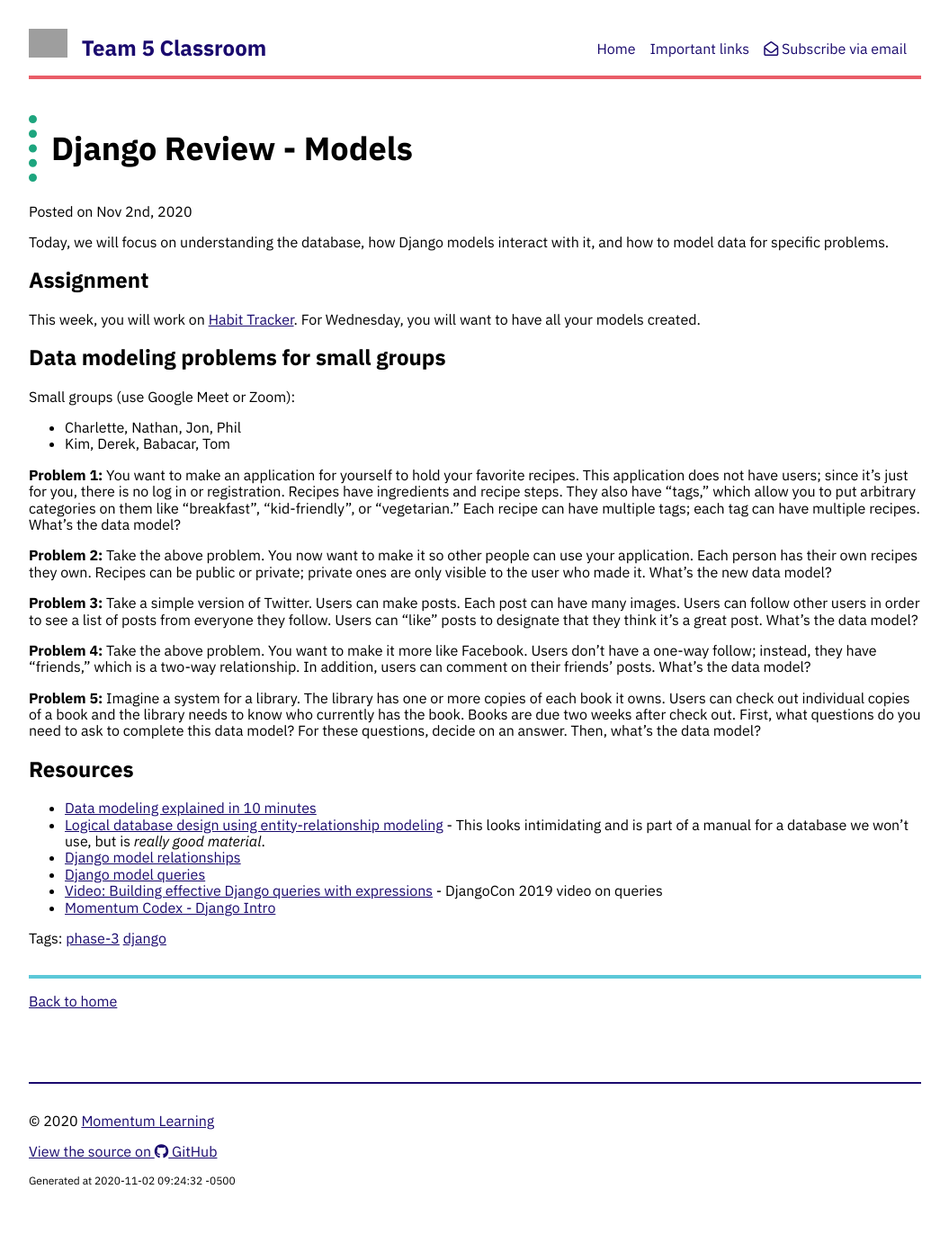
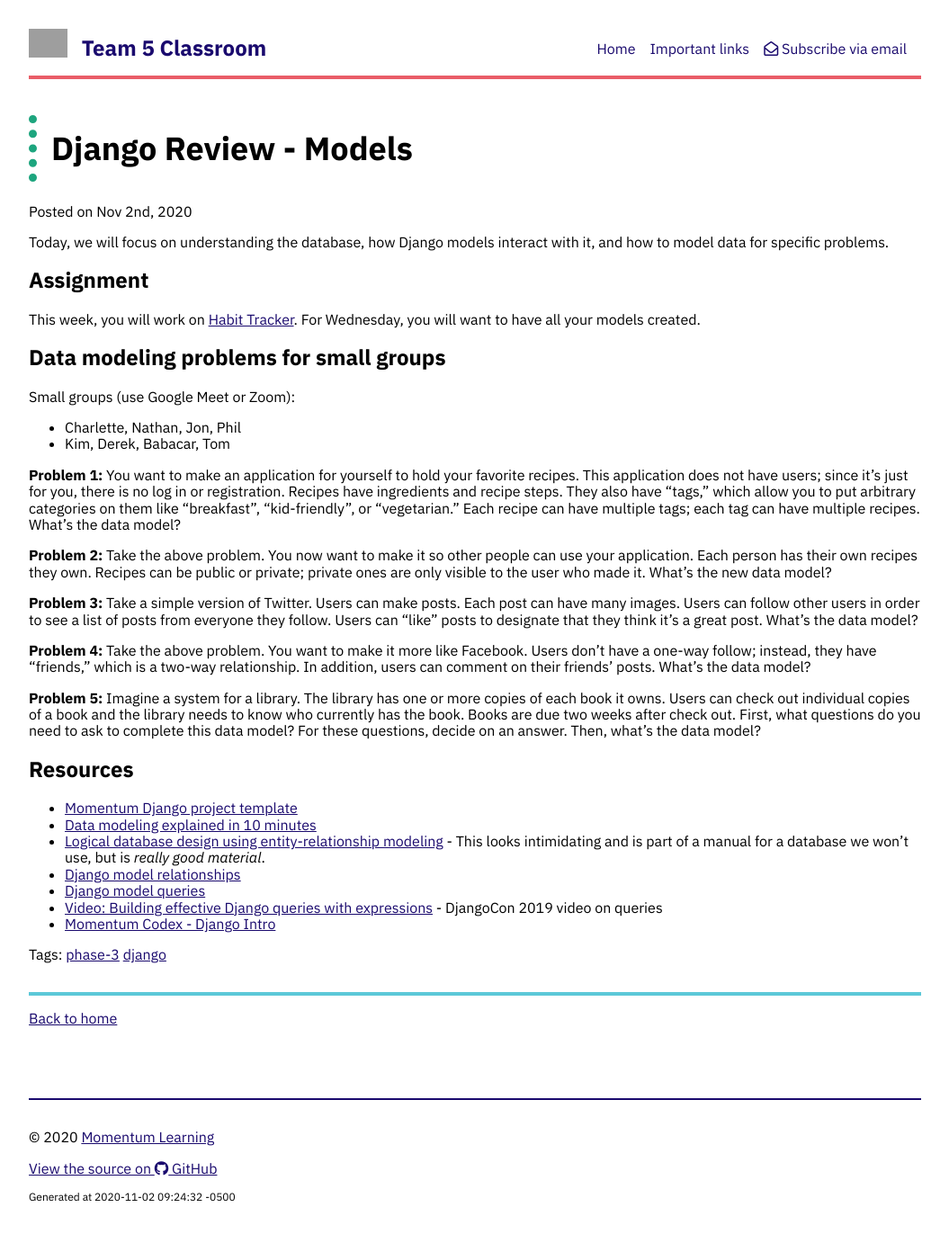
Before and after one commit to momentum-team-5/momentum-team-5.github.io, a Jekyll site: the page built from _posts/2020-11-02-django-review-1.md, in a window 1280 px wide. Shown: the whole page at 90% size, without its empty margins (112-1167 px from the left). Built offline with Jekyll 4.4.1, drawn with Linux system fonts in a browser that asks for light colours; nearby versions of some CDN libraries; grey boxes are pictures that could not be loaded.

Commit message:
Add project template

```diff
--- a/_posts/2020-11-02-django-review-1.md
+++ b/_posts/2020-11-02-django-review-1.md
@@ -29,6 +29,7 @@ Small groups (use Google Meet or Zoom):
 
 ## Resources
 
+- [Momentum Django project template](https://github.com/momentumlearn/django-project-template)
 - [Data modeling explained in 10 minutes](https://www.credera.com/insights/data-modeling-explained-in-10-minutes-or-less/)
 - [Logical database design using entity-relationship modeling](https://www.ibm.com/support/knowledgecenter/SSEPEK_11.0.0/intro/src/tpc/db2z_logicaldbdesignentityrelationshp.html) - This looks intimidating and is part of a manual for a database we won't use, but is _really good material_.
 - [Django model relationships](https://docs.djangoproject.com/en/3.0/topics/db/models/#relationships)
```
